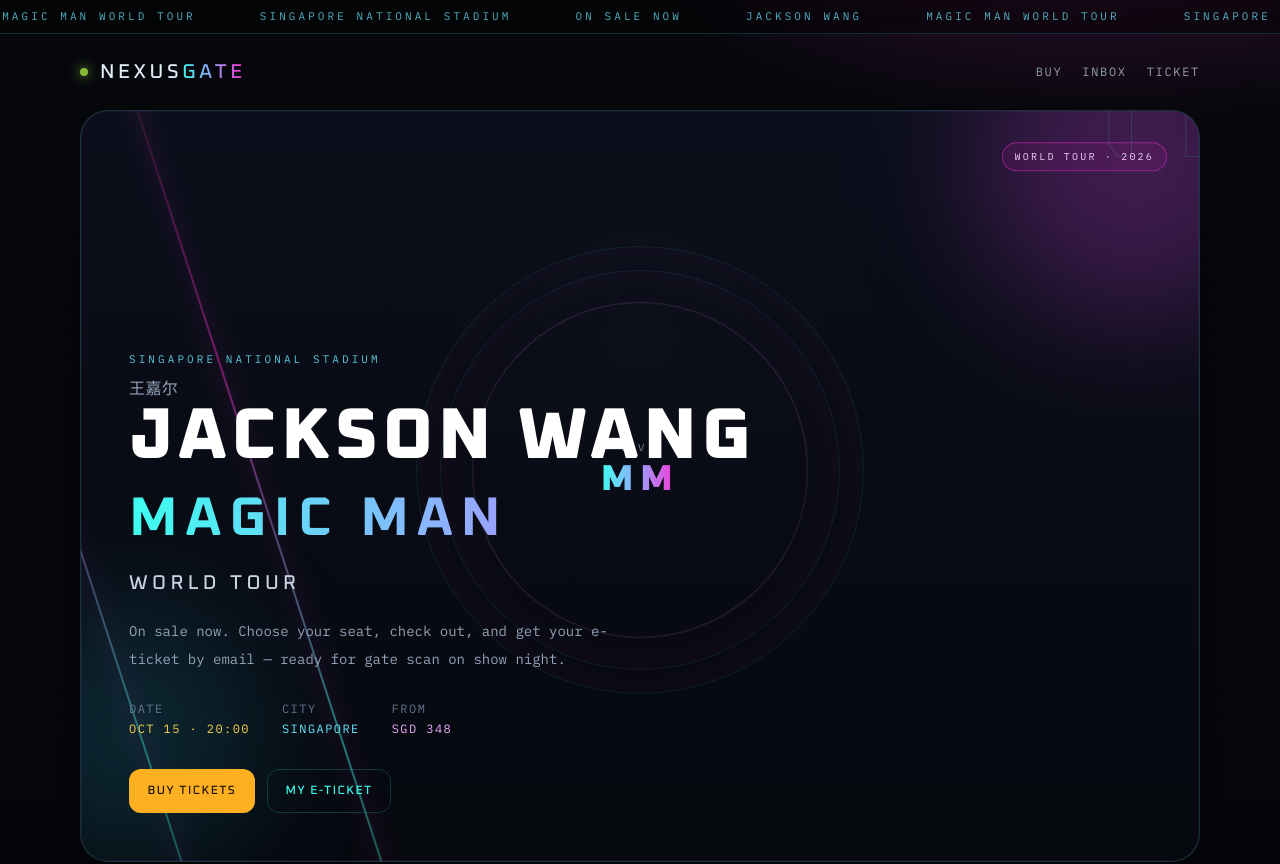
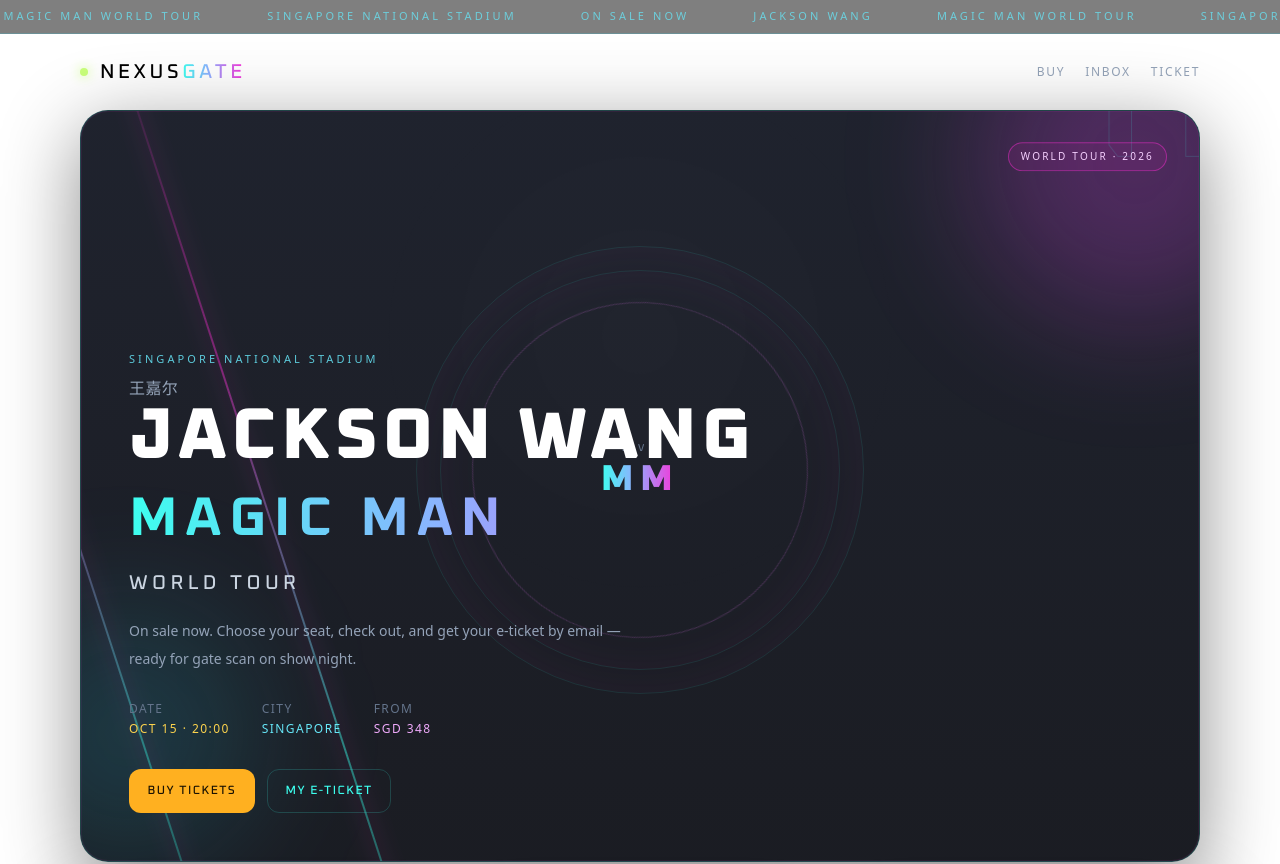
Before and after one commit to suppergriff/Ticketing-demo, a website: page public/index.html in a window 1280 px wide. Shown: the top 864 px of the page. Drawn offline with nearby package versions, Linux system fonts and the light colour scheme.

Commit message:
Revert "修改index首页3nd"
This reverts commit c7f07d1ef7078eb1b3d8f55587931538a4c55ae1.

```diff
--- a/public/index.html
+++ b/public/index.html
@@ -12,7 +12,7 @@
   <link href="https://fonts.googleapis.com/css2?family=IBM+Plex+Mono:wght@400;600&family=Noto+Sans+SC:wght@700;900&family=Oxanium:wght@500;700;800&display=swap" rel="stylesheet" />
   <link rel="stylesheet" href="/theme.css" />
 </head>
-<body class="nexus">
+<body class="NEXUS">
   <div class="overflow-hidden border-b border-cyan-400/20 bg-black/50 pt-[var(--safe-top)]">
     <div class="marquee-track text-[10px] sm:text-[11px] tracking-[0.28em] uppercase text-cyan-300/75 py-2">
       <span class="px-6 sm:px-8">JACKSON WANG</span>
```
